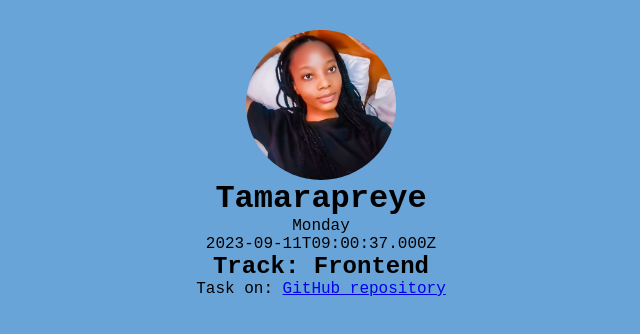
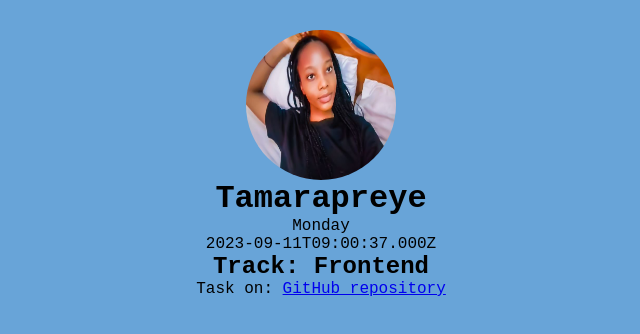
Before and after one commit to 10x05/hngx-1, a plain HTML site: page stage-1 task/index.html in a window 1280 px wide. Shown: the whole page, without its empty margins (319-959 px from the left). Drawn offline with Linux system fonts and the light colour scheme.

Commit message:
made corrections

```diff
--- a/stage-1 task/index.html
+++ b/stage-1 task/index.html
@@ -8,10 +8,10 @@
 </head>
 <body>
     <main>
-        <div class="profile-picture" data-testid="slackDisplayImage" ></div>
+        <img src="./images/IMG-20230902-WA001000.jpg" alt="Tamarapreye" class="profile-picture" data-testid="slackDisplayImage" ></div>
         <h1 data-testid="slackUserName">Tamarapreye</h1>
-        <div id="daysOfTheWeek" data-testid="currentDayOfTheWeek"></div>
-        <div id="updatedTime" data-testid="currentUTCTime"></div>
+        <p id="daysOfTheWeek" data-testid="currentDayOfTheWeek"></p>
+        <p id="updatedTime" data-testid="currentUTCTime"></p>
         <h2 data-testid="myTrack">Track: Frontend </h2>
         <p data-testid="githubURL">Task on: <a href="https://github.com/10x05/hngx-1.git">GitHub repository</a></p>
     </main>
--- a/stage-1 task/styles.css
+++ b/stage-1 task/styles.css
@@ -19,8 +19,4 @@ main{
     width: 150px;
     height: 150px;
     border-radius: 50%;
-    background-image: url(./images/IMG-20230902-WA001000.jpg);
-    background-repeat: no-repeat;
-    background-position: center;
-    background-size: cover;
 }
```
